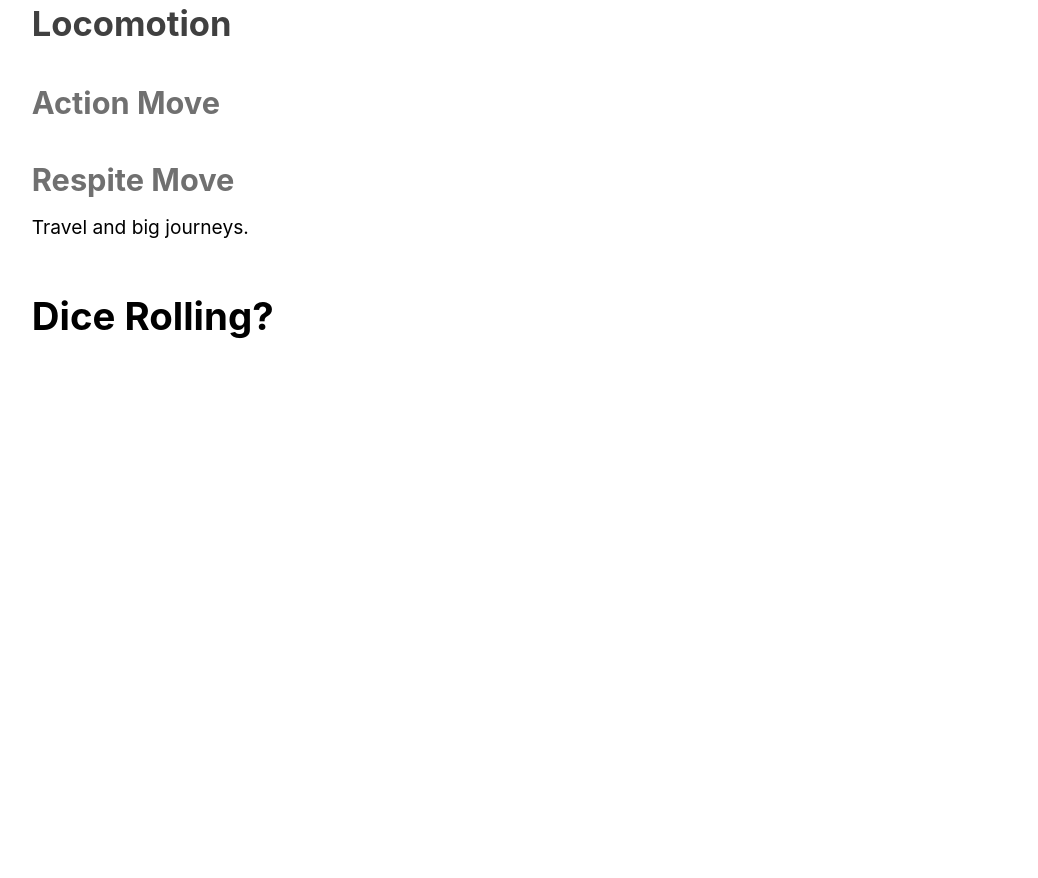
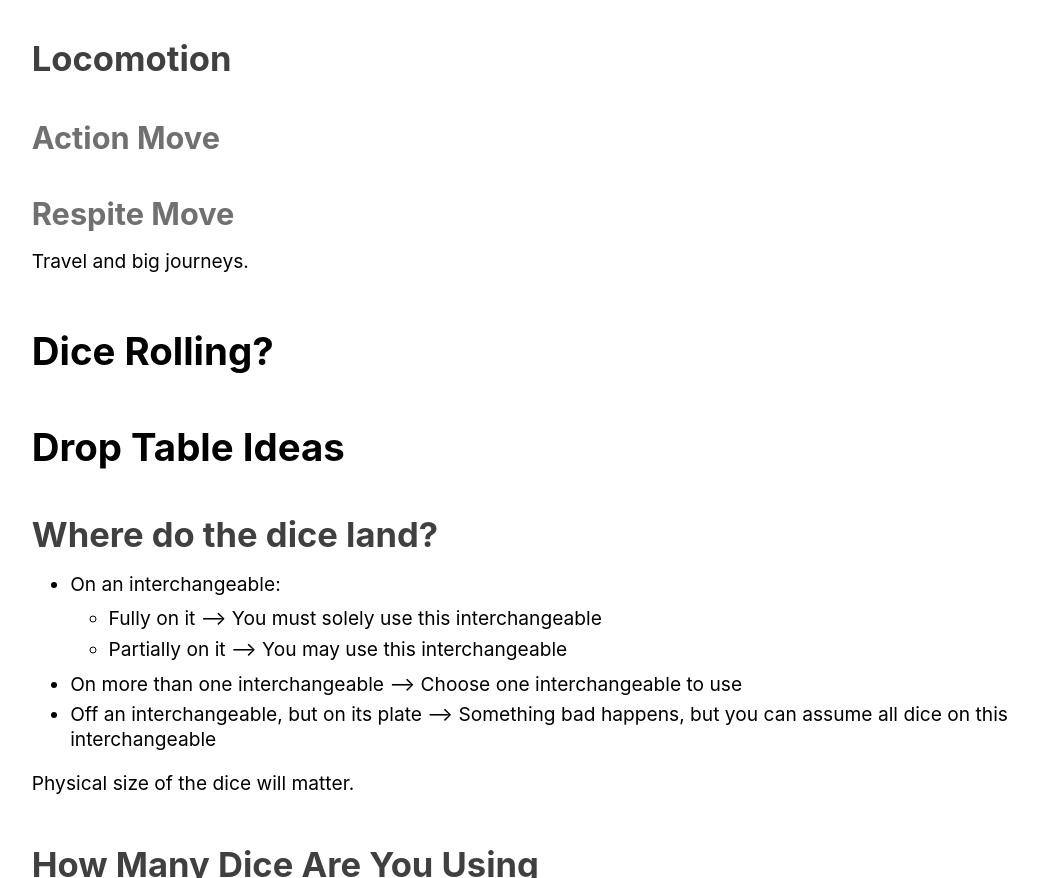
Before and after one commit to Epidiah/The-Night-Writer, a plain HTML site: page vimwiki_html/Scratch.html in a window 1280 px wide. Shown: the part 4316-5194 px from the top of the page, without its empty margins (45-1083 px from the left). Before the commit the page ends 4690 px from the top, so only its background shows below. Drawn offline with Linux system fonts and the light colour scheme.

Commit message:
Episode 9 in the books with even less typing!

```diff
--- a/vimwiki_html/Scratch.html
+++ b/vimwiki_html/Scratch.html
@@ -228,6 +228,11 @@ Less likely than losing a interchangeable as above, but can be blown apart.
 <li>
 Respite Moves are broad strokes, montage style play.
 
+<ul>
+<li>
+Sometimes, you just want to roll to smell the flowers.
+
+</ul>
 </ul>
 
 
@@ -299,5 +304,49 @@ Travel and big journeys.
 
 <div id="[[Dice]] Rolling?"><h1 id="[[Dice]] Rolling?" class="header"><a href="#[[Dice]] Rolling?"><a href="Dice.html">Dice</a> Rolling?</a></h1></div>
 
+<div id="Drop Table Ideas"><h1 id="Drop Table Ideas" class="header"><a href="#Drop Table Ideas">Drop Table Ideas</a></h1></div>
+
+<div id="Drop Table Ideas-Where do the dice land?"><h2 id="Where do the dice land?" class="header"><a href="#Drop Table Ideas-Where do the dice land?">Where do the dice land?</a></h2></div>
+
+<ul>
+<li>
+On an interchangeable:
+
+<ul>
+<li>
+Fully on it --&gt; You must solely use this interchangeable
+
+<li>
+Partially on it --&gt; You may use this interchangeable
+
+</ul>
+<li>
+On more than one interchangeable --&gt; Choose one interchangeable to use
+
+<li>
+Off an interchangeable, but on its plate --&gt; Something bad happens, but you can assume all dice on this interchangeable
+
+</ul>
+
+<p>
+Physical size of the dice will matter.
+</p>
+
+<div id="Drop Table Ideas-How Many Dice Are You Using"><h2 id="How Many Dice Are You Using" class="header"><a href="#Drop Table Ideas-How Many Dice Are You Using">How Many Dice Are You Using</a></h2></div>
+
+<p>
+Let's say you roll one of each: d4, d6, d8, d10, d12
+</p>
+
+<p>
+After rolling, pick the dice to use following the Where do the dice land? rules.
+</p>
+
+<div id="Drop Table Ideas-How to Read the Dice?"><h2 id="How to Read the Dice?" class="header"><a href="#Drop Table Ideas-How to Read the Dice?">How to Read the Dice?</a></h2></div>
+
+<p>
+Choose one interchangeable with dice on it and take all valid dice for it.
+</p>
+
 </body>
 </html>
```
Also changed, not shown: 1 other file.
